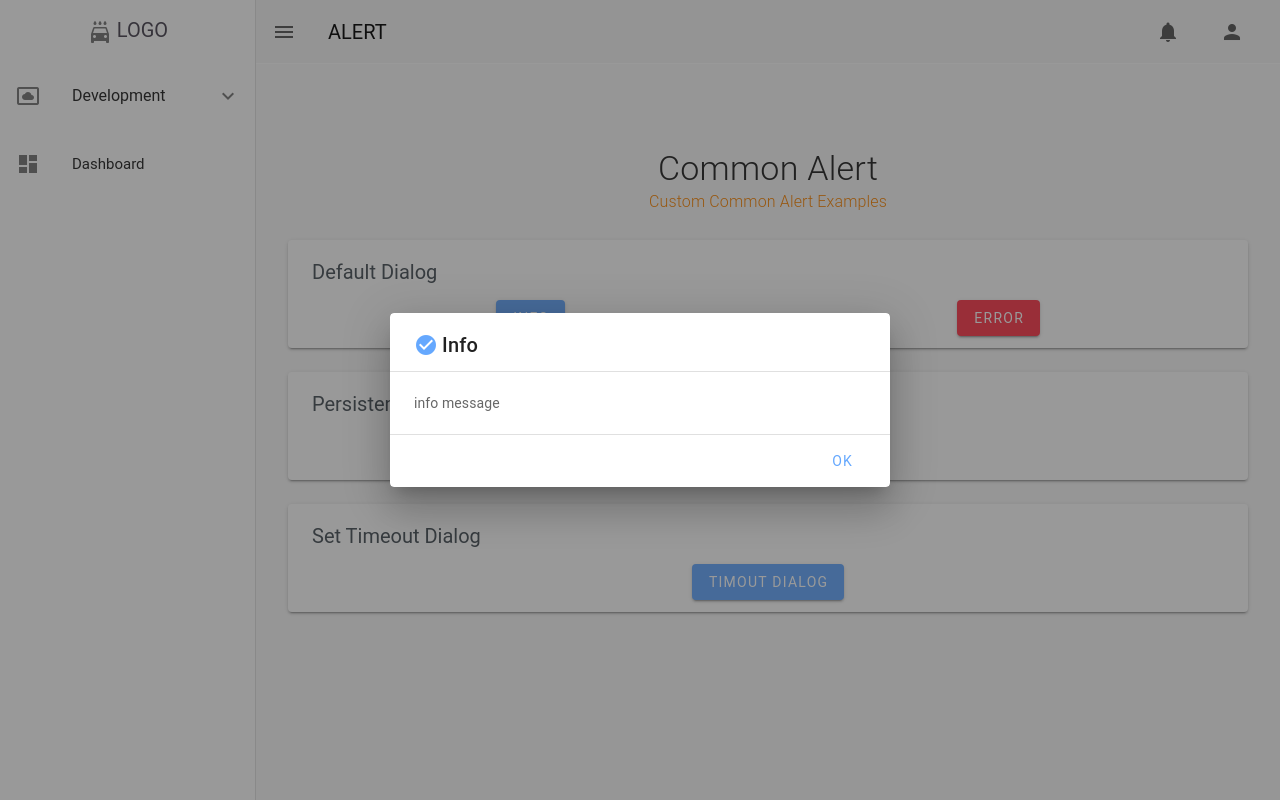
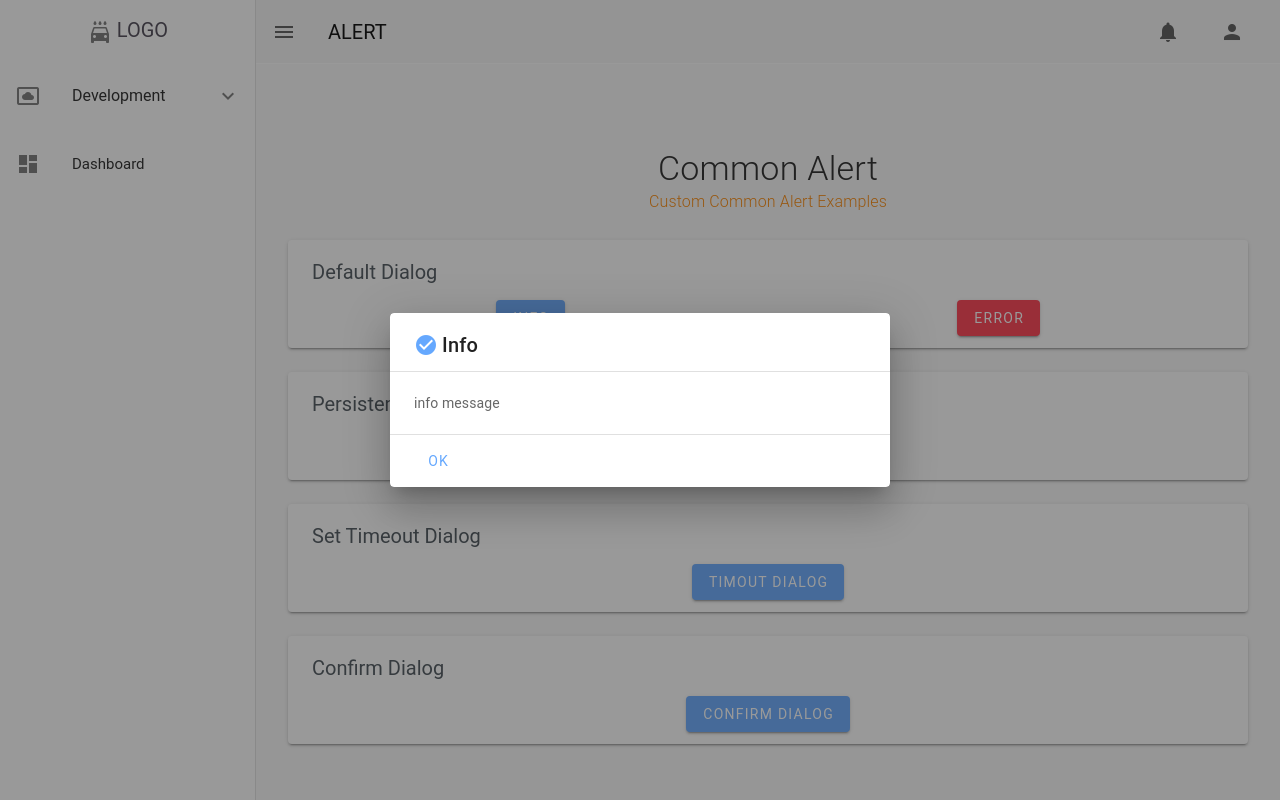
Before and after one commit to SSongEY/VueTest, a Vue app: page /alerts in a window 1280 px wide. Both pictures are taken after a click on the button "PERSISTENT DIALOG". Built offline with nearby package versions, Linux system fonts and the light colour scheme; the HTML template or start-up script is replaced by a standard one.

Commit message:
[CommonComponent] 공통 alertDialog에 confirmDialog 기능 추가

```diff
--- a/src/App.vue
+++ b/src/App.vue
@@ -13,6 +13,7 @@
         :msg="alert.msg"
         :err="alert.err"
         :info="alert.info"
+        :confirm="alert.confirm"
         :persistent="alert.persistent"
     />
   </v-app>
--- a/src/components/CAlertDialog.vue
+++ b/src/components/CAlertDialog.vue
@@ -24,6 +24,10 @@
                 <v-icon color="red">warning</v-icon>
                 <span class="pl-1">Error</span>
             </v-card-title>
+            <v-card-title v-else-if="confirm">
+                <v-icon color="orange">error_outline</v-icon>
+                <span class="pl-1">Confirm</span>
+            </v-card-title>
             <v-card-title v-else>
                 <v-icon color="blue">check_circle</v-icon>
                 <span class="pl-1">Info</span>
@@ -41,15 +45,13 @@
 
             <v-divider></v-divider>
 
-            <v-card-actions v-if="timeout ? false : true">
+            <v-card-actions v-if="confirm">
                 <v-spacer></v-spacer>
-                <c-btn
-                    color="blue"
-                    text
-                    @click="closeDialog"
-                >
-                    OK
-                </c-btn>
+                <c-btn color="grey" text @click="closeDialog(false)"> CANCEL </c-btn>
+                <c-btn color="blue" text @click="closeDialog(true)"> OK </c-btn>
+            </v-card-actions>
+            <v-card-actions v-else-if="timeout ? false : true">
+                <c-btn color="blue" text @click="closeDialog">OK</c-btn>
             </v-card-actions>
         </v-card>
     </v-dialog>
@@ -59,6 +61,7 @@
 export default {
     data: () => ({
         openFlag: false,
+        confirmFlag: undefined
     }),
     props: {
         open: {
@@ -76,6 +79,10 @@ export default {
         info: {
             type: Boolean,
             default: true
+        },
+        confirm: {
+            type: Boolean,
+            default: false
         },
         msg: {
             type: String,
@@ -103,8 +110,11 @@ export default {
         }
     },
     methods: {
-        closeDialog() {
+        closeDialog(confirmFlag) {
             this.openFlag = false;
+            if(confirmFlag) {
+                this.$store.state.alert.callBack();
+            }
             this.$store.commit('alert', {open: false});
         }
     },
--- a/src/store/index.js
+++ b/src/store/index.js
@@ -15,7 +15,9 @@ export default new Vuex.Store({
       msg: '',
       err: false,
       info: true,
-      persistent: false
+      confirm: false,
+      persistent: false,
+      callBack: () => {}
     }
   },
 
--- a/src/views/_dev/CommonAlert.vue
+++ b/src/views/_dev/CommonAlert.vue
@@ -36,6 +36,15 @@
                     </c-card>
                 </v-col>
 
+                <!-- EXAMPLE -4 -->
+                <v-col cols="12">
+                    <c-card title="Confirm Dialog">
+                        <v-row justify="space-around">
+                            <c-btn color="blue" @click="onConfirmDialogOpen">Confirm Dialog</c-btn>
+                        </v-row>
+                    </c-card>
+                </v-col>
+
             </v-row>
         </v-container>
     </div>
@@ -61,6 +70,19 @@ export default {
         onInfoDialogOpen3: function(e) {
             this.$store.commit('alert', {open: true, timeout: 3000, msg: "info message"});
         },
+
+        onConfirmDialogOpen() {
+            this.$store.commit('alert',
+              {
+                  open: true, persistent: true, msg: "confirm message",
+                  confirm: true, callBack: () => {
+                      this.confirmDialogCallback();
+                  }
+              });
+        },
+        confirmDialogCallback() {
+            alert('confirm!');
+        }
     }
 }
 </script>
```
